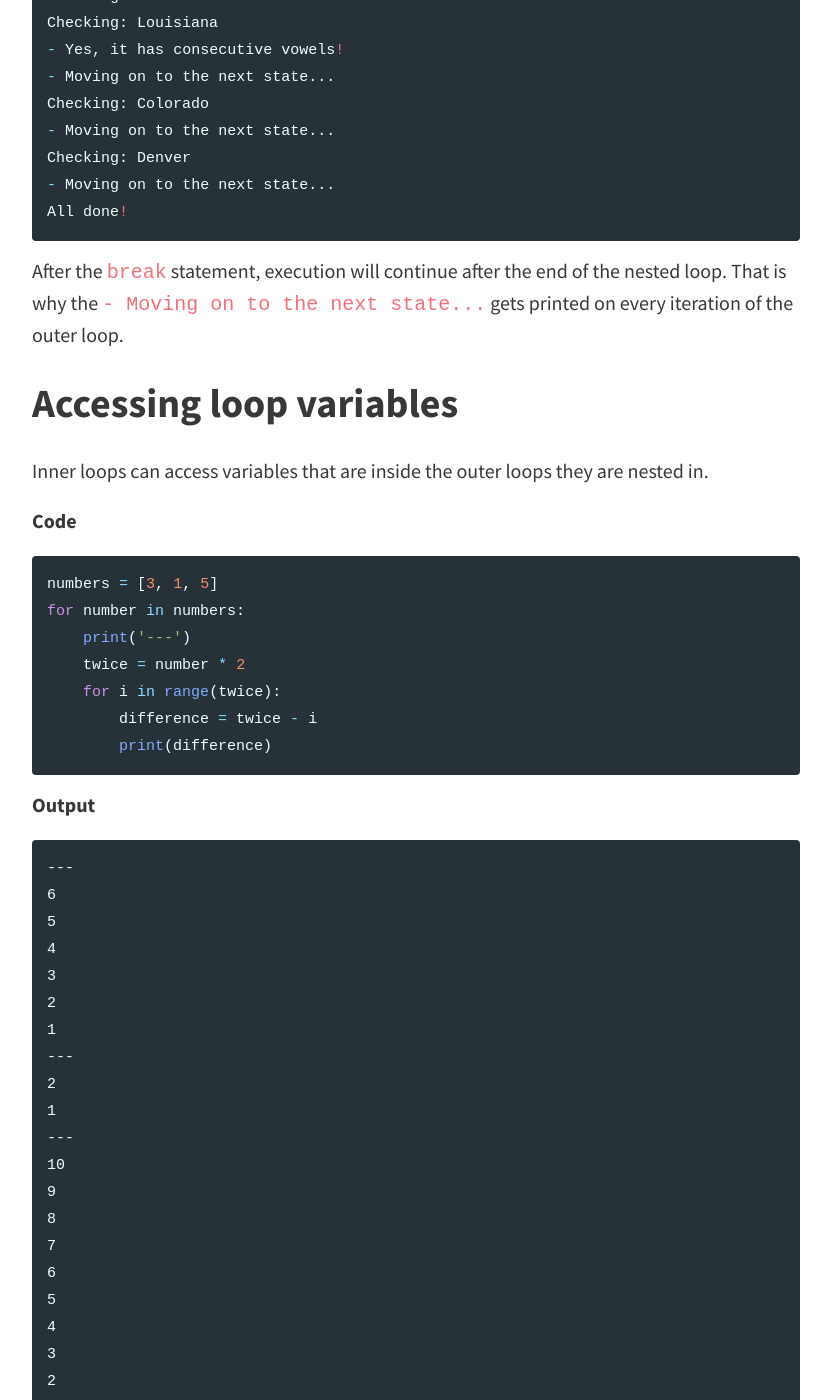
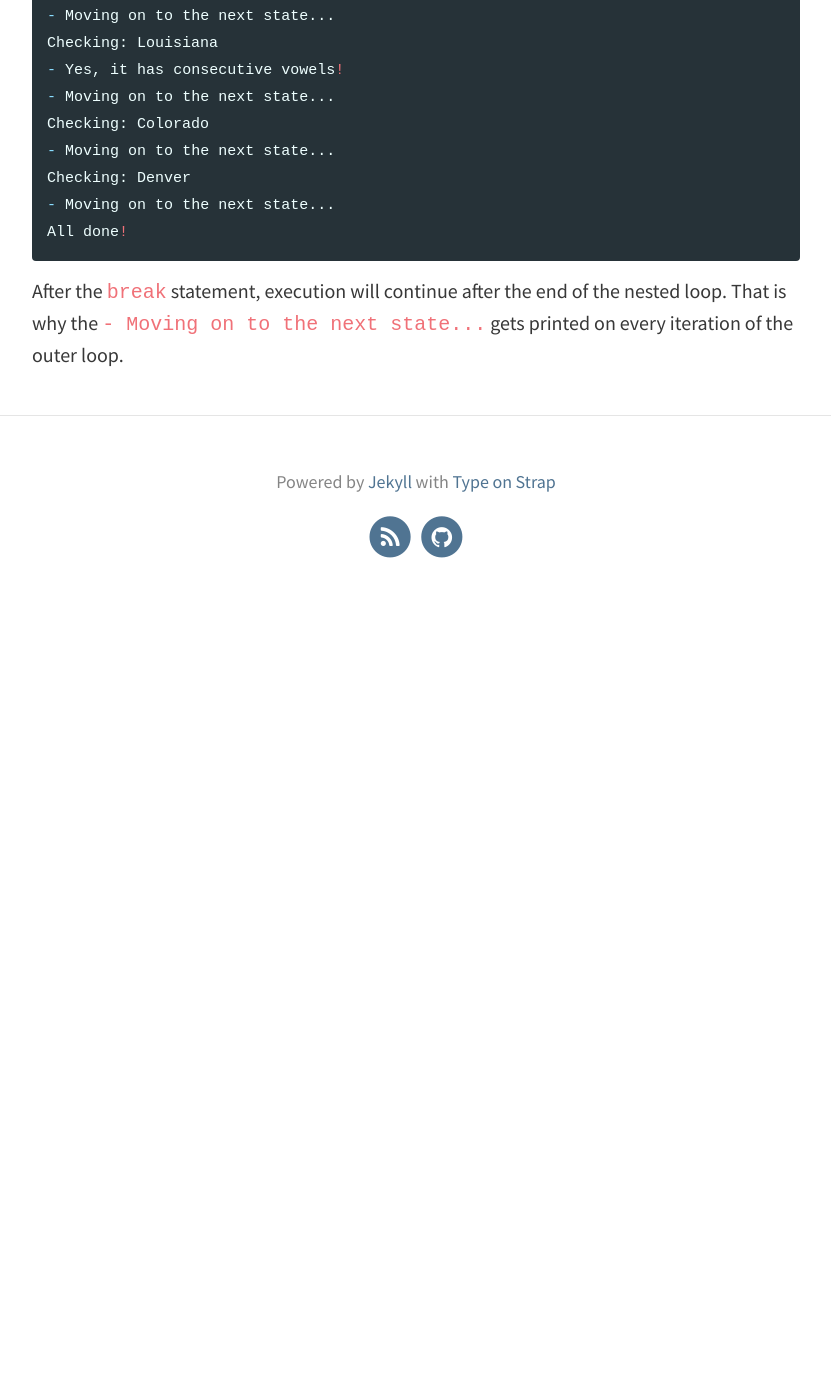
Before and after one commit to maryvo/nanobook, a Jekyll site: the page built from _lessons/nesting.md, in a window 1280 px wide and 1400 px high, scrolled down 3084 px. Shown: the whole window, without its empty margins (224-1055 px from the left). Built offline with Jekyll 4.4.1, drawn with Linux system fonts in a browser that asks for light colours; after the commit the page ends 3714 px from its top, so only the background shows below that; some of the changed text lies outside the part shown.

Commit message:
Remove loop scope comment

````diff
--- a/_lessons/nesting.md
+++ b/_lessons/nesting.md
@@ -108,59 +110,3 @@ All done!
 ```
 
 After the `break` statement, execution will continue after the end of the nested loop. That is why the `- Moving on to the next state...` gets printed on every iteration of the outer loop.
-
-# Accessing loop variables
-
-Inner loops can access variables that are inside the outer loops they are nested in.
-
-**Code**
-
-```python
-numbers = [3, 1, 5]
-for number in numbers:
-    print('---')
-    twice = number * 2
-    for i in range(twice):
-        difference = twice - i
-        print(difference)
-```
-
-**Output**
-
-```
----
-6
-5
-4
-3
-2
-1
----
-2
-1
----
-10
-9
-8
-7
-6
-5
-4
-3
-2
-1
-```
-
-However, loops should not try to access variables in other loops that have already terminated.
-
-**Code**
-
-```python
-for i in range(3):
-    for a in range(i):
-        print(a)
-    for b in range(i):
-        print(a + b)
-```
-
-> But do we really want to go here?
````
Also changed, not shown: other parts of _lessons/nesting.md (+2 -0 lines).
